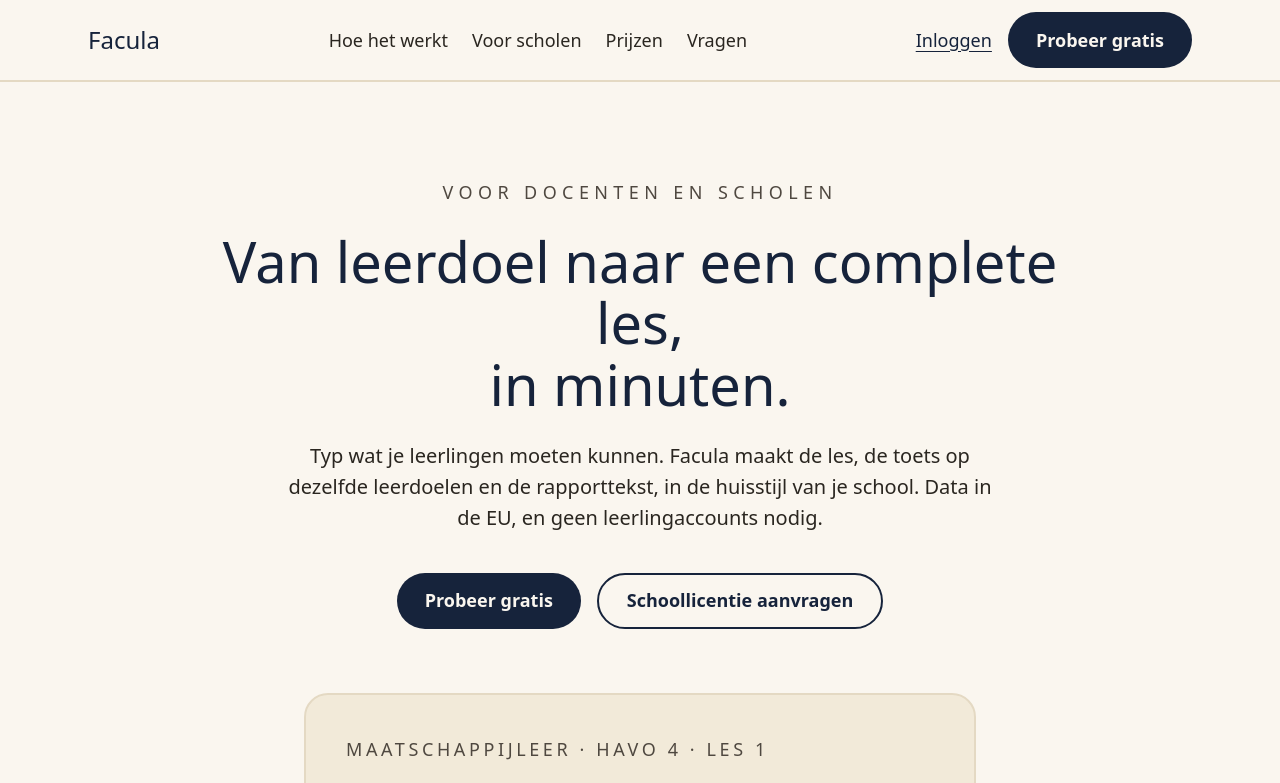
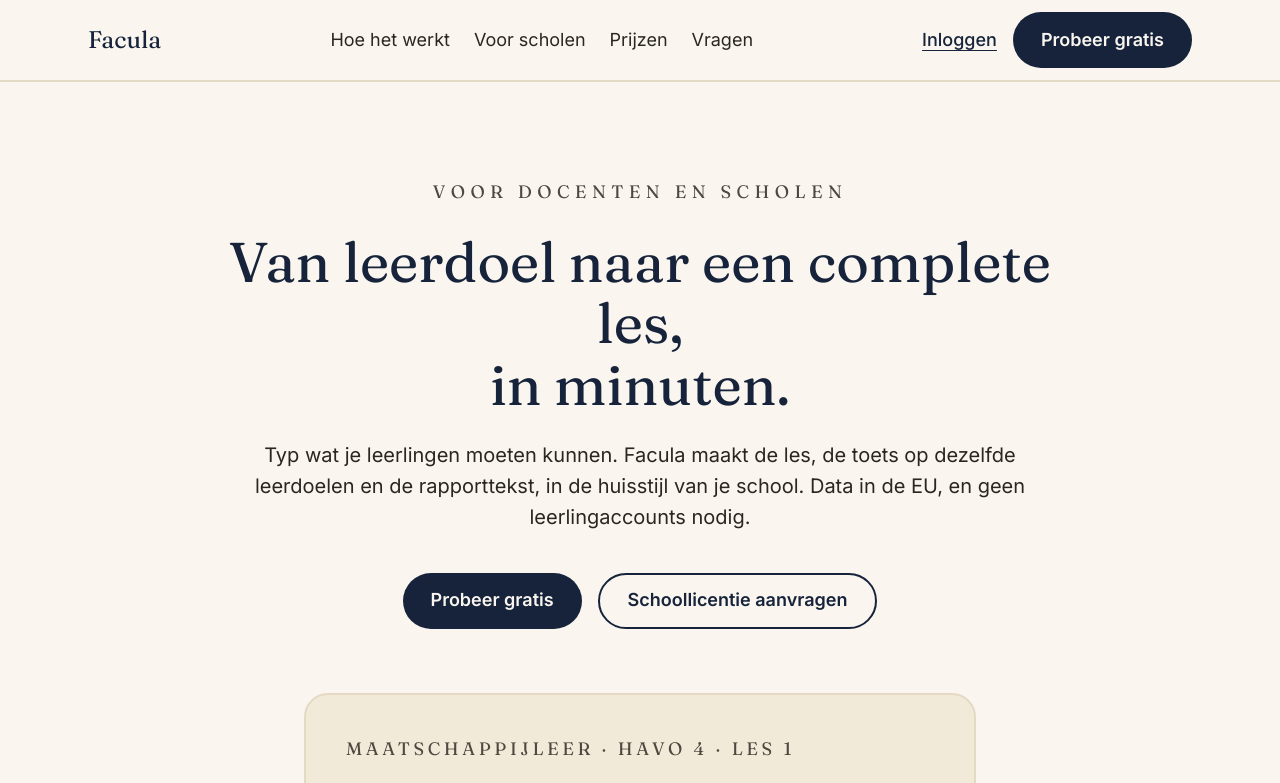
Before and after one commit to DGDH-OS/facula-app, a Next.js app: page / in a window 1280 px wide. Shown: the top 783 px of the page. Built offline with nearby package versions, Linux system fonts and the light colour scheme.

Commit message:
revert layout font removal (sandbox workaround)

```diff
--- a/src/app/layout.tsx
+++ b/src/app/layout.tsx
@@ -1,6 +1,19 @@
 import type { Metadata } from "next";
-import type { ReactNode } from "react";
+import { Fraunces, Inter } from "next/font/google";
 import "./globals.css";
+
+const fraunces = Fraunces({
+  variable: "--font-fraunces",
+  subsets: ["latin"],
+  weight: ["400", "500", "600"],
+  style: ["normal", "italic"],
+});
+
+const inter = Inter({
+  variable: "--font-inter",
+  subsets: ["latin"],
+  weight: ["400", "500", "600"],
+});
 
 export const metadata: Metadata = {
   title: "Facula, lesmateriaal en toetsen voor docenten en scholen",
@@ -8,11 +21,11 @@
     "Facula maakt complete lessen, toetsen en rapportteksten die aansluiten op je eigen leerdoel. Voor losse docenten en voor scholen, met data in de EU en zonder leerlingaccounts.",
 };
 
-export default function RootLayout({ children }: { children: ReactNode }) {
+export default function RootLayout({ children }: LayoutProps<"/">) {
   return (
     <html
       lang="nl"
-      className="h-full antialiased"
+      className={`${fraunces.variable} ${inter.variable} h-full antialiased`}
     >
       <body className="min-h-full flex flex-col">{children}</body>
     </html>
```
